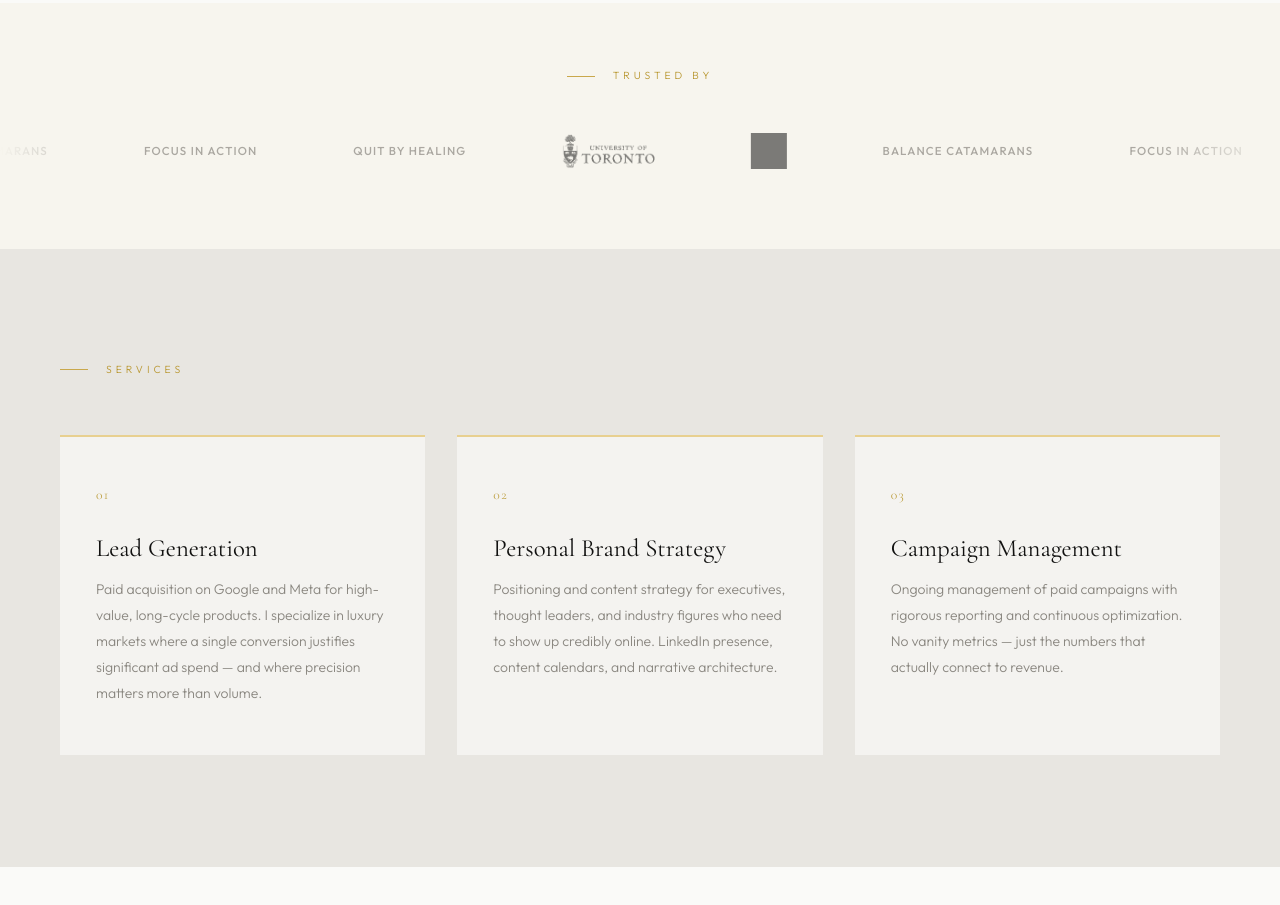
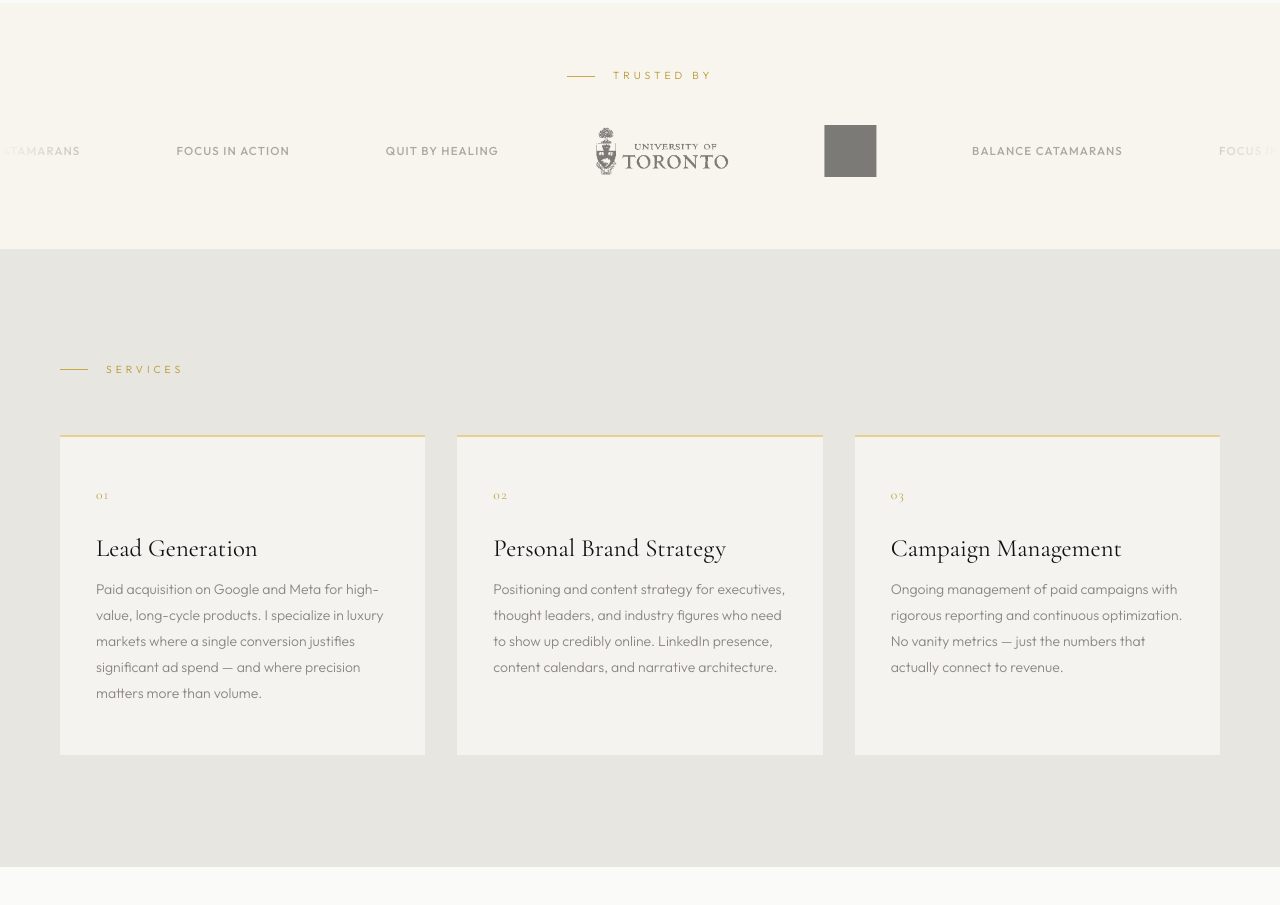
Before and after one commit to abhichandai/nava45, a Next.js app: page / in a window 1280 px wide. Shown: the part 1680-2585 px from the top of the page. Built offline with nearby package versions, Linux system fonts and the light colour scheme.

Commit message:
Ticker: increase logo height from 36px to 52px

```diff
--- a/app/globals.css
+++ b/app/globals.css
@@ -611,9 +611,9 @@ section { padding: 112px 60px; }
 }
 
 .ticker-logo {
-  height: 36px;
+  height: 52px;
   width: auto;
-  max-width: 160px;
+  max-width: 220px;
   object-fit: contain;
   filter: brightness(0) opacity(0.5);
   transition: filter 0.3s ease;
```
